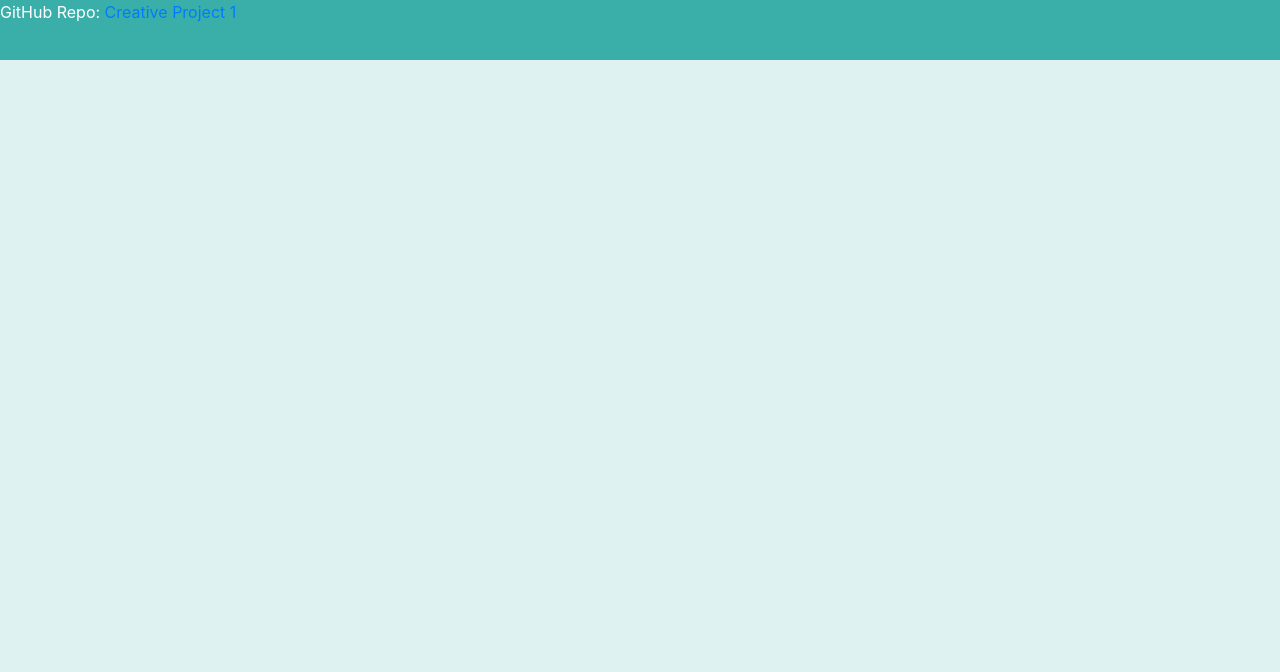
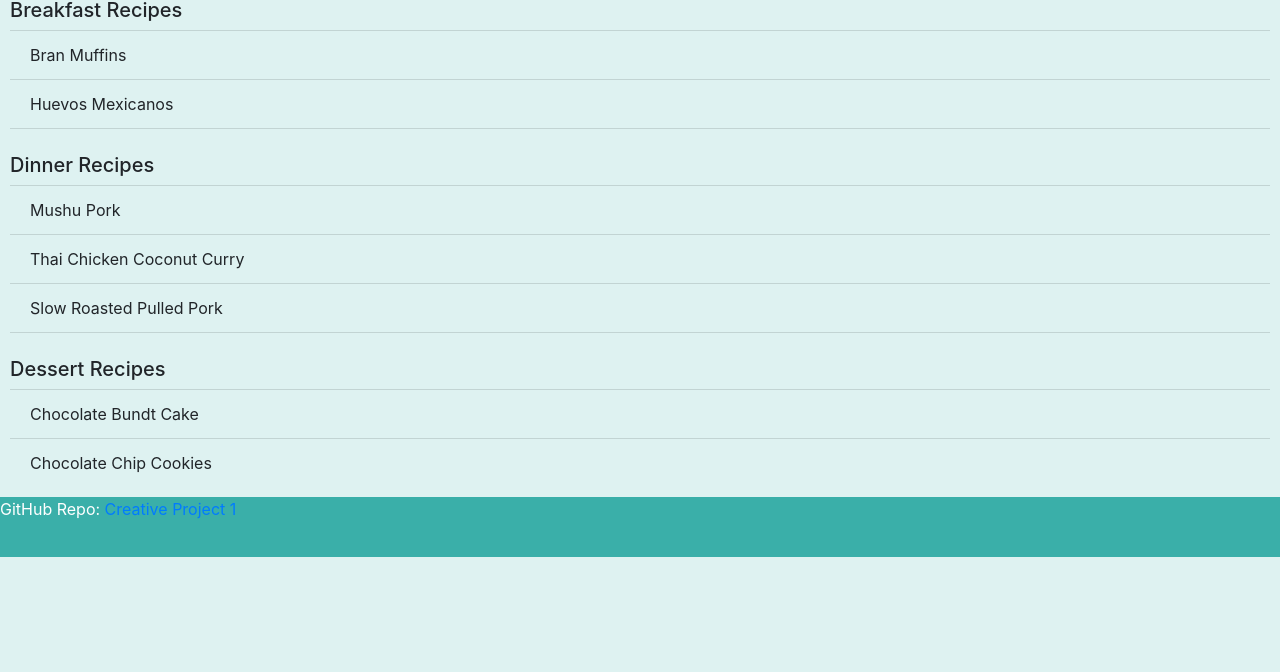
Before and after one commit to mattpow35/creative-project-1, a plain HTML site: page recipes.html in a window 1280 px wide. Shown: the part 128-800 px from the top of the page. Drawn offline with nearby package versions, Linux system fonts and the light colour scheme.

Commit message:
added content to home page and recipe page

```diff
--- a/recipes.html
+++ b/recipes.html
@@ -29,8 +29,32 @@
       </ul>
     </div>
   </nav>
-  <div class="page">
+  <div class="page recipes">
       <h1>Recipes</h1>
+
+      <div class="recipe-field">
+        <h5>Breakfast Recipes</h5>
+        <ul class="list-group list-group-flush">
+          <li class="list-group-item">Bran Muffins</li>
+          <li class="list-group-item">Huevos Mexicanos</li>
+        </ul>
+        <br>
+
+        <h5>Dinner Recipes</h5>
+        <ul class="list-group list-group-flush">
+          <li class="list-group-item">Mushu Pork</li>
+          <li class="list-group-item">Thai Chicken Coconut Curry</li>
+          <li class="list-group-item">Slow Roasted Pulled Pork</li>
+        </ul>
+        <br>
+
+        <h5>Dessert Recipes</h5>
+        <ul class="list-group list-group-flush">
+          <li class="list-group-item">Chocolate Bundt Cake</li>
+          <li class="list-group-item">Chocolate Chip Cookies</li>
+        </ul>
+
+      </div>
   </div>
 
 
--- a/styles.css
+++ b/styles.css
@@ -19,5 +19,37 @@ footer {
 }
 
 .page {
-  margin: 10px;
+  margin: auto;
+  display: flex;
+  width: 100%;
+  flex-direction: row;
+  justify-content: space-between;
 }
+
+.home-image {
+  display: flex;
+  justify-content: left;
+  width: auto;
+}
+
+.home-text-field {
+  padding: 10px;
+
+
+}
+
+.list-group-item {
+  background-color: #def2f1;
+}
+
+.recipes {
+  flex-direction: column;
+}
+
+.suggestions {
+  flex-direction: column;
+}
+
+.recipe-field {
+  padding: 10px;
+}
```
Also changed, not shown: index.html (+15 -2 lines), suggestions.html (+1 -1 lines), 1 other file.
